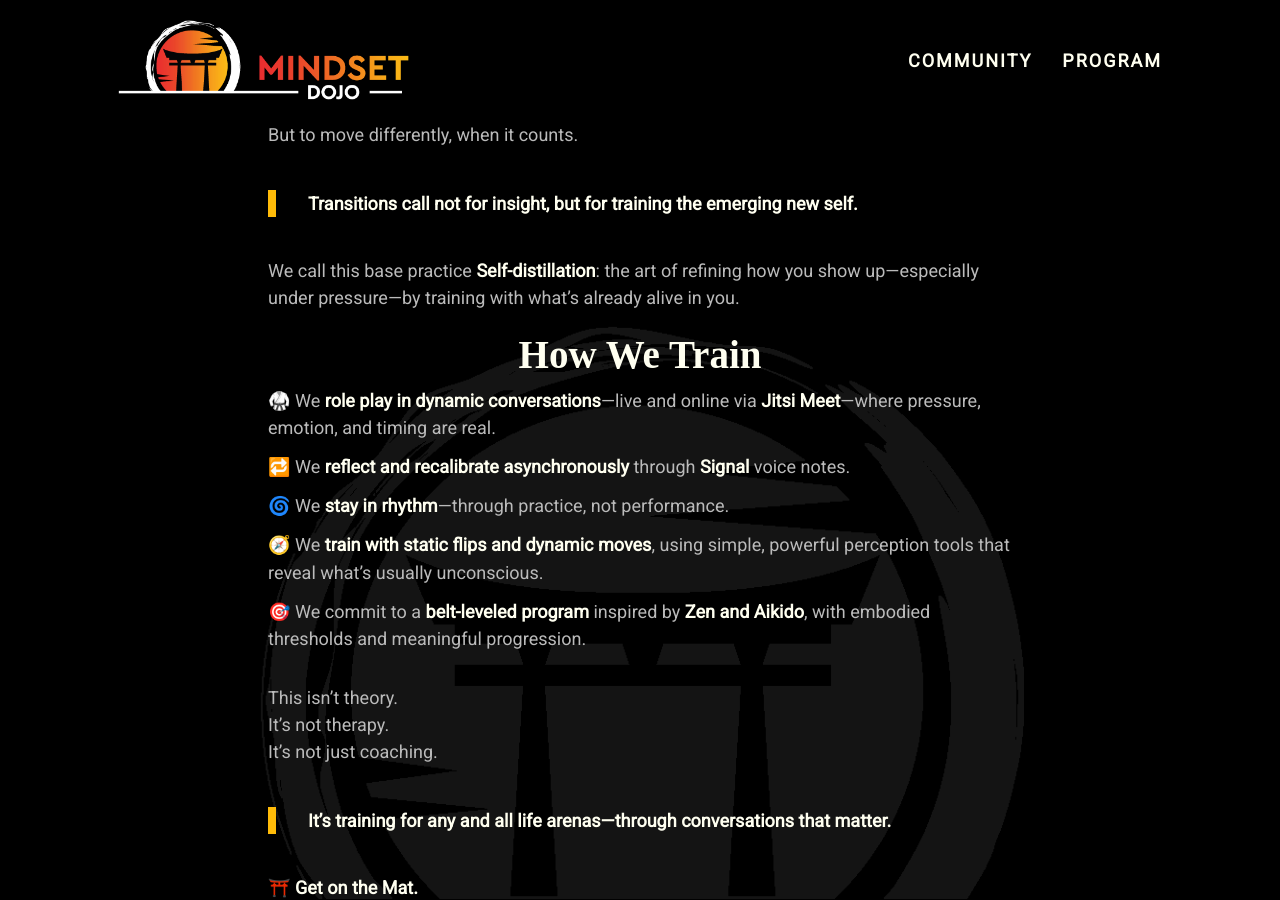
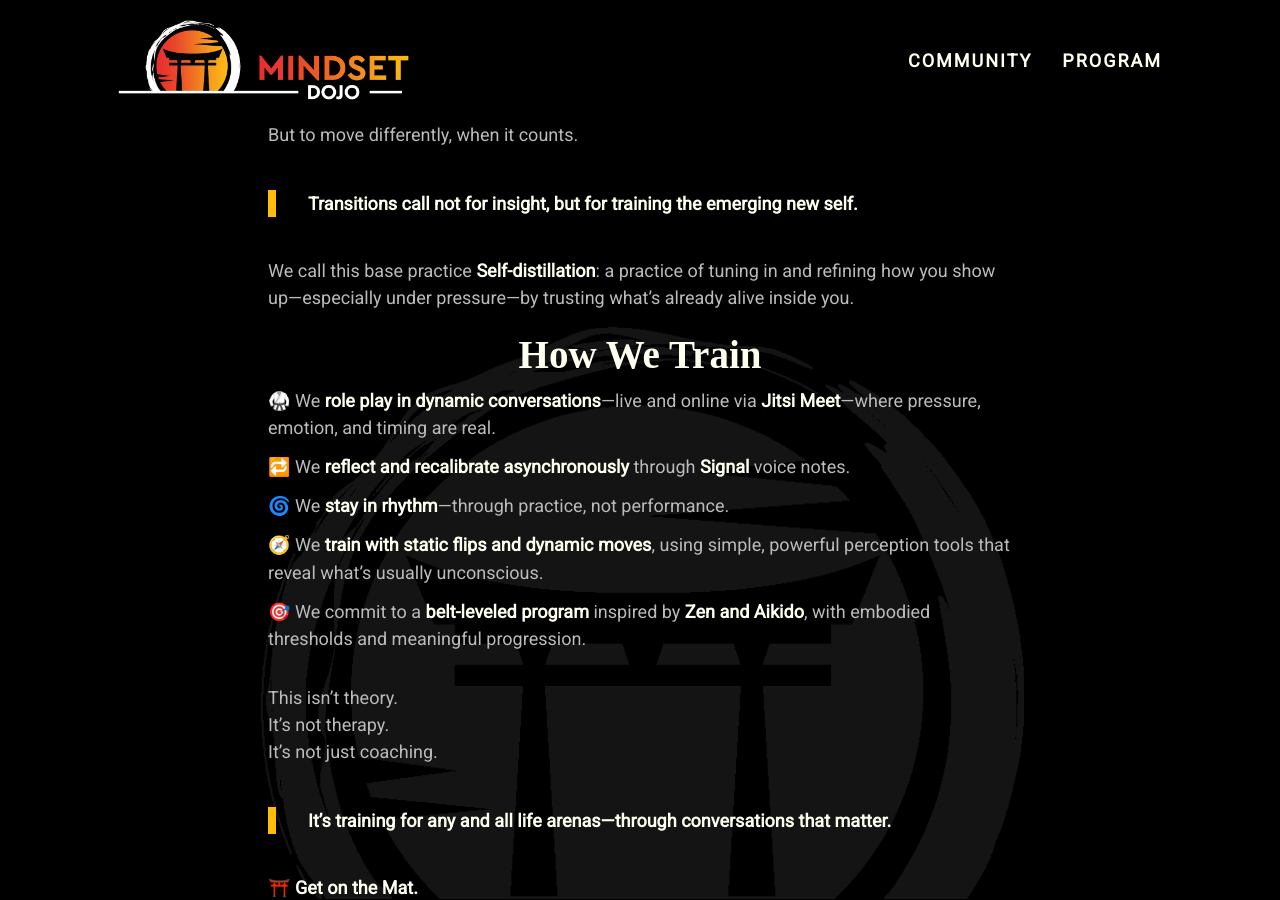
Before and after one commit to mindset-dojo/mindset-dojo.github.io, a Jekyll site: the page built from index.md, in a window 1280 px wide and 900 px high, scrolled down 478 px. Built offline with Jekyll 4.4.1, drawn with Linux system fonts in a browser that asks for light colours; some web fonts are replaced.

Commit message:
feat: Introduce Self-distillation

```diff
--- a/index.md
+++ b/index.md
@@ -24,7 +24,7 @@ But to move differently, when it counts.</p>
 
 <blockquote><strong>Transitions call not for insight, but for training the emerging new self.</strong></blockquote>
 
-<p>We call this base practice <strong>Self-distillation</strong>: the art of refining how you show up—especially under pressure—by training with what’s already alive in you.</p>
+<p>We call this base practice <strong>Self-distillation</strong>: a practice of tuning in and refining how you show up—especially under pressure—by trusting what’s already alive inside you.</p>
 
 <h2>How We Train</h2>
 <ul>
```
